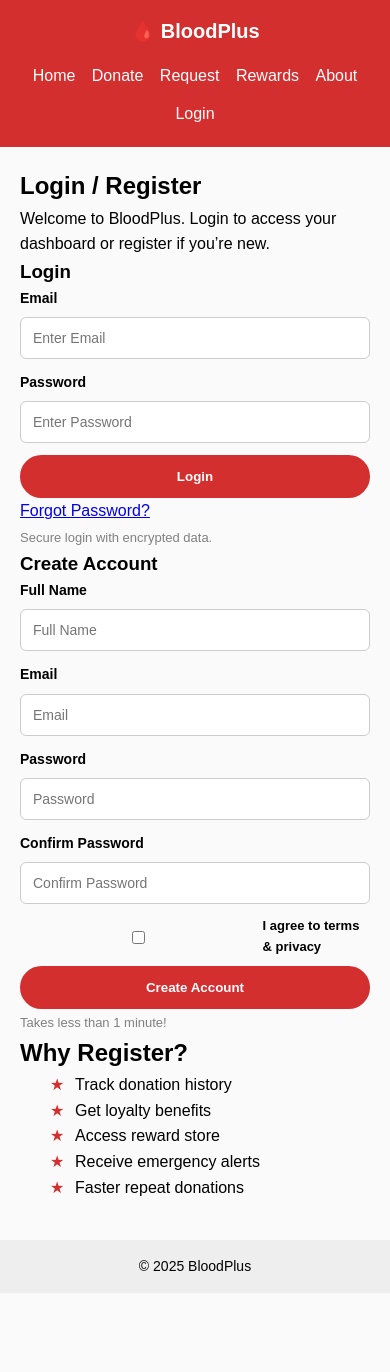
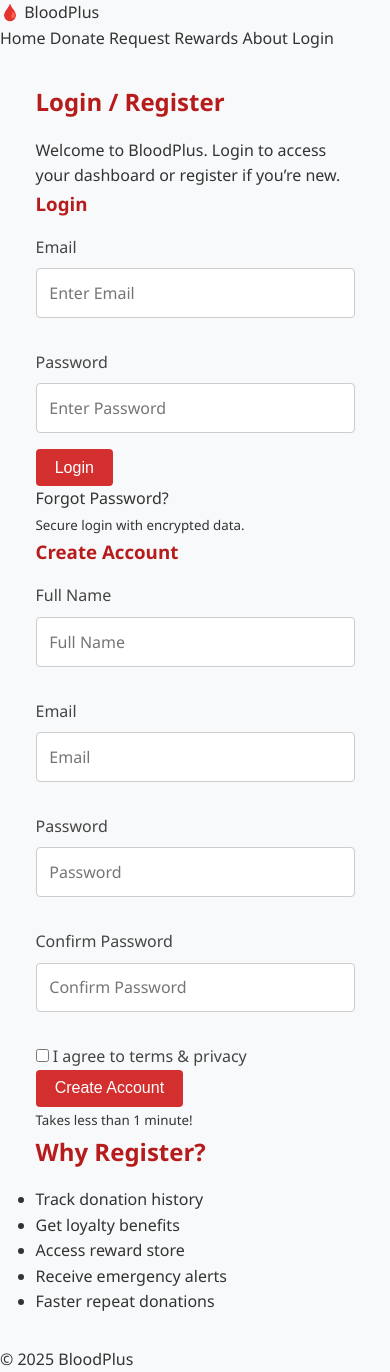
Before and after one commit to Harsh-Keshari1511/bloodplus, a plain HTML site: page login.html in a window 390 px wide. Before the commit the page ends 1293 px from the top, so only its background shows below. Drawn offline with Linux system fonts and the light colour scheme.

Commit message:
Update style.css

```diff
--- a/style.css
+++ b/style.css
@@ -1,220 +1,233 @@
-/* GENERAL */
-*{
-    margin:0;
-    padding:0;
-    box-sizing:border-box;
+/* ========== Global Reset & Base ========== */
+* {
+  margin: 0;
+  padding: 0;
+  box-sizing: border-box;
 }
 
-body{
-    font-family: Arial, sans-serif;
-    line-height:1.6;
-    background:#fafafa;
+/* Use a nice readable font, fallback stack */
+body {
+  font-family: 'Segoe UI', Tahoma, Geneva, Verdana, sans-serif;
+  line-height: 1.6;
+  color: #333;
+  background-color: #f8f9fa;
 }
 
-/* HEADER */
-header{
-    background:#D32F2F;
-    color:white;
-    padding:15px 20px;
-    display:flex;
-    justify-content:space-between;
-    align-items:center;
-    flex-wrap:wrap;
+/* Links default */
+a {
+  text-decoration: none;
+  color: inherit;
 }
 
-header .logo{
-    font-size:20px;
-    font-weight:bold;
+/* Smooth scroll behavior for in-page navigation (if using anchors) */
+html {
+  scroll-behavior: smooth;
 }
 
-nav a{
-    text-decoration:none;
-    color:white;
-    margin-left:10px;
+/* ========== Navbar ========== */
+.navbar {
+  background-color: #c62828; /* deep red for blood bank theme */
+  color: #fff;
+  padding: 0.75rem 1.5rem;
+  display: flex;
+  align-items: center;
+  justify-content: space-between;
+  flex-wrap: wrap;
+  box-shadow: 0 2px 6px rgba(0,0,0,0.2);
+  position: sticky;
+  top: 0;
+  z-index: 1000;
 }
 
-/* HERO SECTIONS */
-.hero{
-    display:flex;
-    justify-content:space-between;
-    align-items:center;
-    padding:35px 20px;
-    flex-wrap:wrap;
+.navbar .brand {
+  font-size: 1.5rem;
+  font-weight: bold;
 }
 
-.hero img{
-    width:350px;
-    max-width:100%;
-    border-radius:15px;
+.navbar .nav-links {
+  display: flex;
+  gap: 1rem;
 }
 
-/* BUTTONS */
-.btn{
-    padding:12px 24px;
-    border-radius:50px;
-    font-weight:bold;
-    text-decoration:none;
-    background:#D32F2F;
-    color:white;
-    border:2px solid #D32F2F;
-    display:inline-block;
-    margin-right:10px;
+.navbar .nav-links a {
+  color: #fff;
+  padding: 0.5rem 0.75rem;
+  border-radius: 4px;
+  transition: background-color 0.3s ease;
 }
 
-.btn.outline{
-    background:white;
-    color:#D32F2F;
+.navbar .nav-links a:hover,
+.navbar .nav-links a:focus {
+  background-color: rgba(255,255,255,0.2);
 }
 
-/* CONTENT AREA */
-.container{
-    max-width:900px;
-    margin:auto;
-    padding:20px;
+/* Optional navbar toggle button for mobile */
+.navbar .nav-toggle {
+  display: none;
+  font-size: 1.25rem;
+  cursor: pointer;
+  background: none;
+  border: none;
+  color: #fff;
 }
 
-.container img{
-    max-width:100%;
-    border-radius:10px;
+/* ========== Container / Layout Helpers ========== */
+.container {
+  width: 90%;
+  max-width: 1200px;
+  margin: 2rem auto;
+  padding: 0 1rem;
 }
 
-/* LIST STYLING */
-ul, ol{
-    margin-left:20px;
-    padding-left:10px;
+/* Sections */
+section {
+  margin-bottom: 3rem;
 }
 
-ul{
-    list-style:none;
+/* Headings */
+h1, h2, h3 {
+  margin-bottom: 1rem;
+  color: #b71c1c;
 }
 
-ul li{
-    padding-left:25px;
-    position:relative;
+/* Buttons */
+.btn {
+  display: inline-block;
+  background-color: #d32f2f;
+  color: #fff;
+  padding: 0.6rem 1.2rem;
+  font-size: 1rem;
+  border: none;
+  border-radius: 4px;
+  cursor: pointer;
+  transition: background-color 0.3s ease, transform 0.1s ease;
 }
 
-ul li::before{
-    content:"★";
-    color:#D32F2F;
-    position:absolute;
-    left:0;
+.btn:hover {
+  background-color: #b71c1c;
+  transform: translateY(-2px);
 }
 
-/* CARDS */
-.cards{
-    display:flex;
-    flex-wrap:wrap;
-    gap:15px;
-    justify-content:center;
+.btn:active {
+  transform: translateY(0);
 }
 
-.card{
-    background:white;
-    border:1px solid #ddd;
-    padding:12px 15px;
-    border-radius:10px;
-    box-shadow:0 2px 5px rgba(0,0,0,0.05);
-    text-align:center;
-    min-width:140px;
-    font-weight:600;
+/* ========== Cards / Info Boxes ========== */
+.card {
+  background-color: #fff;
+  border-radius: 6px;
+  box-shadow: 0 2px 8px rgba(0,0,0,0.1);
+  padding: 1.5rem;
+  margin-bottom: 2rem;
 }
 
-/* FORMS */
-/* FORM CONTAINER */
-form{
-    display:flex;
-    flex-direction:column;
-    gap:12px;
-    max-width:450px;
-    margin:auto;
+/* ========== Form Styling ========== */
+/* If you have forms (donor registration, request, login) */
+
+input[type="text"],
+input[type="email"],
+input[type="password"],
+input[type="tel"],
+select,
+textarea {
+  width: 100%;
+  padding: 0.8rem;
+  margin: 0.5rem 0 1rem 0;
+  border: 1px solid #ccc;
+  border-radius: 4px;
+  font-family: inherit;
+  font-size: 1rem;
+  transition: border-color 0.3s ease, box-shadow 0.3s ease;
 }
 
-/* LABELS */
-form label{
-    font-size:14px;
-    font-weight:600;
-    margin-bottom:-4px;
+input:focus,
+select:focus,
+textarea:focus {
+  outline: none;
+  border-color: #b71c1c;
+  box-shadow: 0 0 5px rgba(183,28,28, 0.3);
 }
 
-/* INPUT BOXES */
-form input,
-form select{
-    padding:12px;
-    border:1px solid #ccc;
-    border-radius:6px;
-    font-size:14px;
-    width:100%;
+label {
+  display: block;
+  font-weight: 500;
+  margin-top: 1rem;
+  color: #444;
 }
 
-/* FULL-WIDTH BUTTON */
-form .btn,
-form button{
-    padding:12px 20px;
-    border-radius:50px;
-    font-weight:700;
-    background:#D32F2F;
-    color:white;
-    border:2px solid #D32F2F;
-    cursor:pointer;
-    width:100%;
-    text-align:center;
+.form-group {
+  margin-bottom: 1rem;
 }
 
-/* CHECKBOX TEXT ALIGN */
-form .terms,
-form label.terms{
-    display:flex;
-    align-items:center;
-    gap:6px;
-    font-size:13px;
+/* Form Buttons */
+.btn-primary {
+  background-color: #c62828;
 }
 
-/* NOTE/TEXT HINT */
-form small,
-.note{
-    font-size:13px;
-    color:gray;
-    display:block;
-    margin-top:4px;
+.btn-primary:hover {
+  background-color: #a71f1f;
 }
 
-/* MOBILE FRIENDLY */
-@media(max-width:768px){
-    form{
-        width:100%;
-    }
+/* ========== Tables (if there is table data) ========== */
+table {
+  width: 100%;
+  border-collapse: collapse;
+  margin-bottom: 2rem;
 }
 
-/* FOOTER */
-footer{
-    background:#eee;
-    text-align:center;
-    padding:15px;
-    margin-top:20px;
-    font-size:14px;
+th, td {
+  padding: 0.75rem 1rem;
+  border: 1px solid #ddd;
+  text-align: left;
 }
 
-/* RESPONSIVE */
-@media(max-width:768px){
-    header{
-        flex-direction:column;
-        text-align:center;
-    }
+thead {
+  background-color: #b71c1c;
+  color: #fff;
+}
 
-    nav{
-        margin-top:10px;
-    }
+tbody tr:nth-child(even) {
+  background-color: #fafafa;
+}
 
-    nav a{
-        display:inline-block;
-        margin:6px;
-    }
+/* ========== Footer ========== */
+.footer {
+  background-color: #333;
+  color: #eee;
+  padding: 2rem 1rem;
+  text-align: center;
+}
 
-    .hero{
-        text-align:center;
-    }
+.footer a {
+  color: #ddd;
+}
 
-    .hero img{
-        margin-top:15px;
-    }
+.footer a:hover {
+  color: #fff;
 }
+
+/* ========== Responsive / Mobile ========== */
+@media (max-width: 768px) {
+  .navbar {
+    flex-direction: column;
+    align-items: flex-start;
+  }
+  .navbar .nav-links {
+    flex-direction: column;
+    width: 100%;
+    margin-top: 1rem;
+  }
+  .navbar .nav-links a {
+    width: 100%;
+    padding: 0.75rem 1rem;
+  }
+  .navbar .nav-toggle {
+    display: block;
+  }
+}
+
+/* Optional: smooth card hover effect */
+.card:hover {
+  transform: translateY(-5px);
+  transition: transform 0.2s ease;
+}
```
